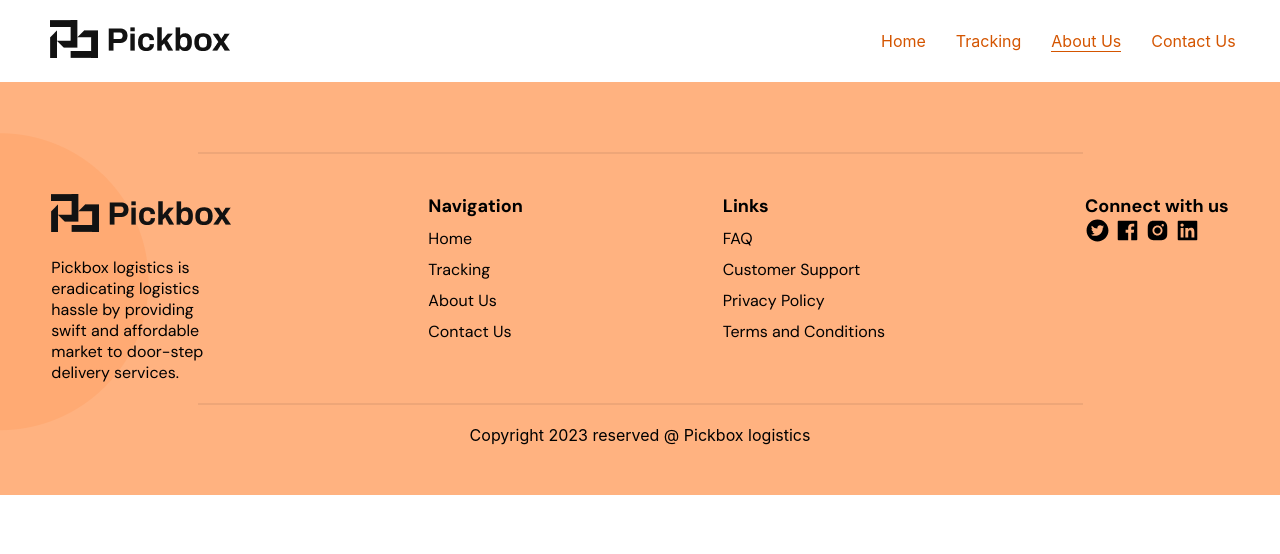
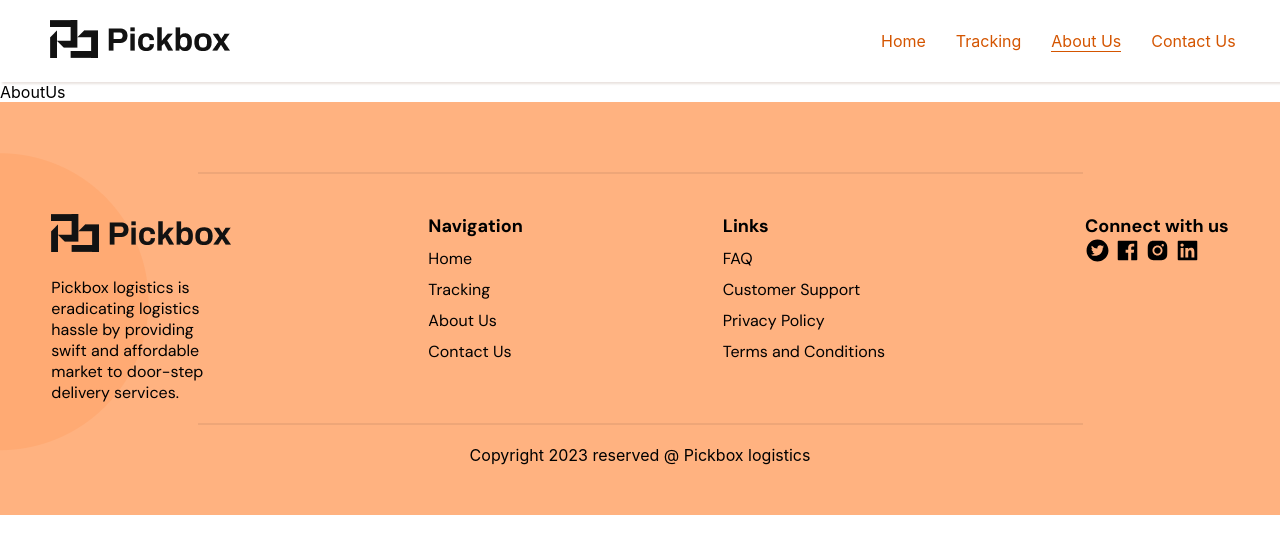
Before and after one commit to Pickbox-Project/Pickbox-frontend, a React (Create React App) app: page /aboutus in a window 1280 px wide. Shown: the top 554 px of the page. Built offline with nearby package versions, Linux system fonts and the light colour scheme.

Commit message:
Started working on the About Us component

```diff
--- a/src/App.js
+++ b/src/App.js
@@ -11,6 +11,7 @@ import TrackingWaiting from "./Components/TrackingWaiting/TrackingWaiting";
 import MoreDetails from "./Components/MoreDetails/MoreDetails";
 import TrackingTransit from "./Components/TrackingTransit/TrackingTransit";
 import TrackingDelivered from "./Components/TrackingDelivered/TrackingDelivered";
+import AboutUs from "./Components/AboutUs/AboutUs";
 
 function App() {
   return (
@@ -31,6 +32,7 @@ function App() {
           />
           <Route exact path="/contactus" element={<Faqs />}></Route>
           <Route exact path="/tracking" element={<Tracking />}></Route>
+          <Route exact path="/aboutus" element={<AboutUs />}></Route>
           <Route
             exact
             path="/tracking-waiting"
@@ -39,18 +41,14 @@ function App() {
           <Route
             exact
             path="/tracking-in-transit"
-            element={<TrackingTransit/>}
+            element={<TrackingTransit />}
           ></Route>
           <Route
             exact
             path="/tracking-delivered"
-            element={<TrackingDelivered/>}
+            element={<TrackingDelivered />}
           ></Route>
-          <Route
-            exact
-            path="/more-details"
-            element={<MoreDetails/>}
-          ></Route>
+          <Route exact path="/more-details" element={<MoreDetails />}></Route>
         </Routes>
         <Footer />
       </Router>
```
